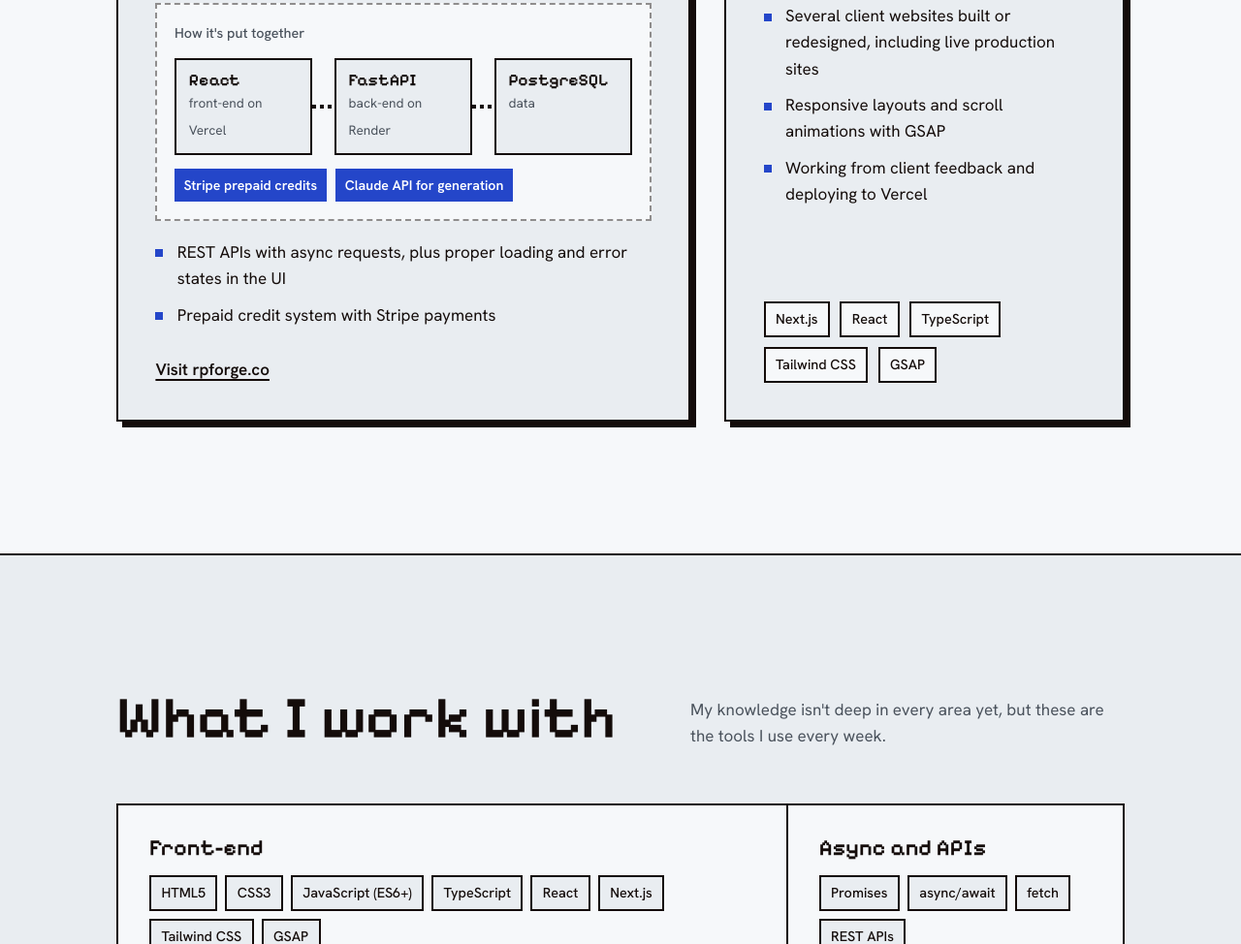
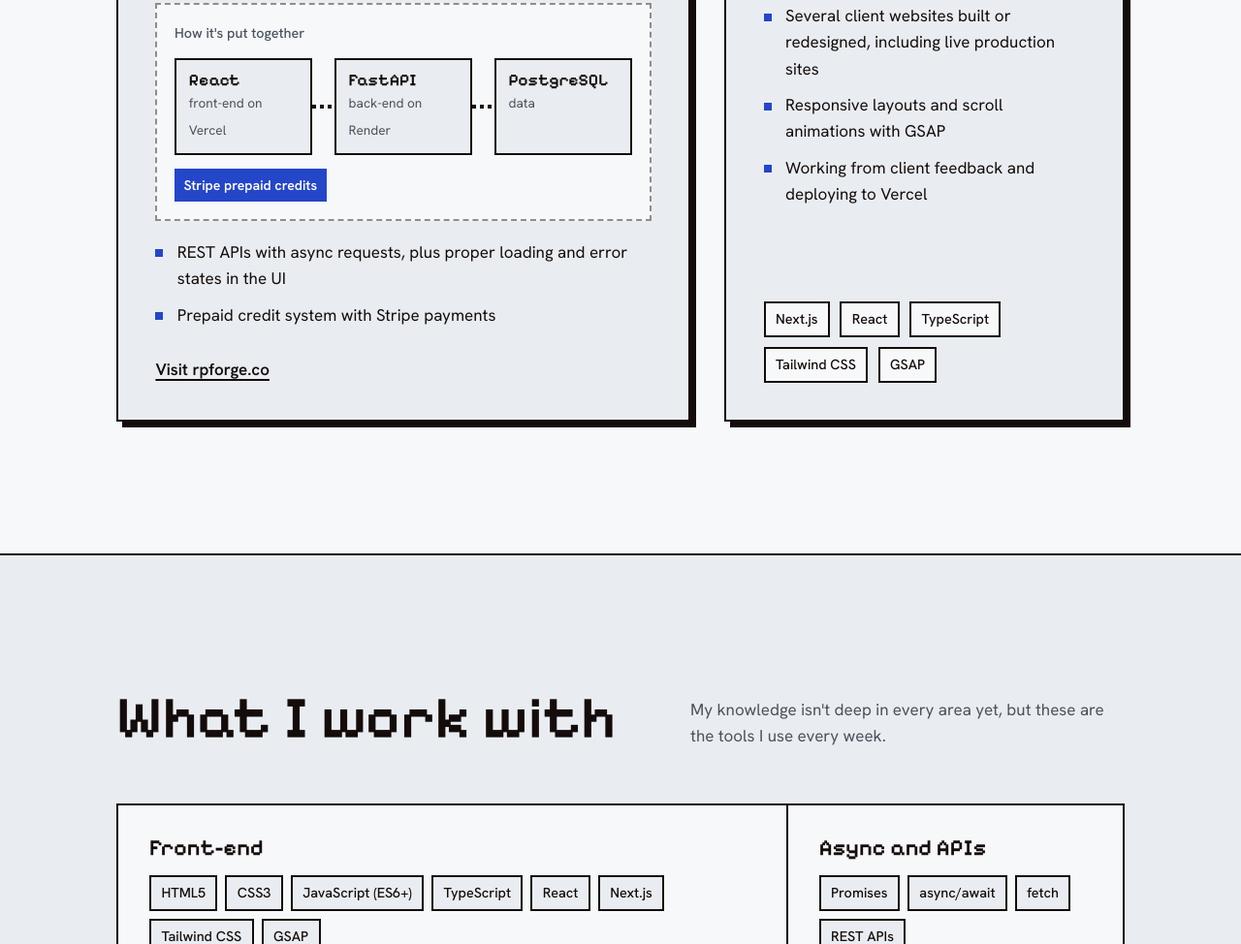
Before and after one commit to viperajs/portfolio, a plain HTML site: page index.html in a window 1280 px wide. Shown: the part 1249-2223 px from the top of the page at 97% size. Drawn offline with Linux system fonts and the light colour scheme.

Commit message:
Claude API fo

```diff
--- a/index.html
+++ b/index.html
@@ -256,7 +256,7 @@ section.block{padding:var(--section) 0}
               <div class="wire" aria-hidden="true"></div>
               <div class="node"><b>PostgreSQL</b><small>data</small></div>
             </div>
-            <div class="extras"><span>Stripe prepaid credits</span><span>Claude API for generation</span></div>
+            <div class="extras"><span>Stripe prepaid credits</span></div>
           </div>
 
           <ul>
```
